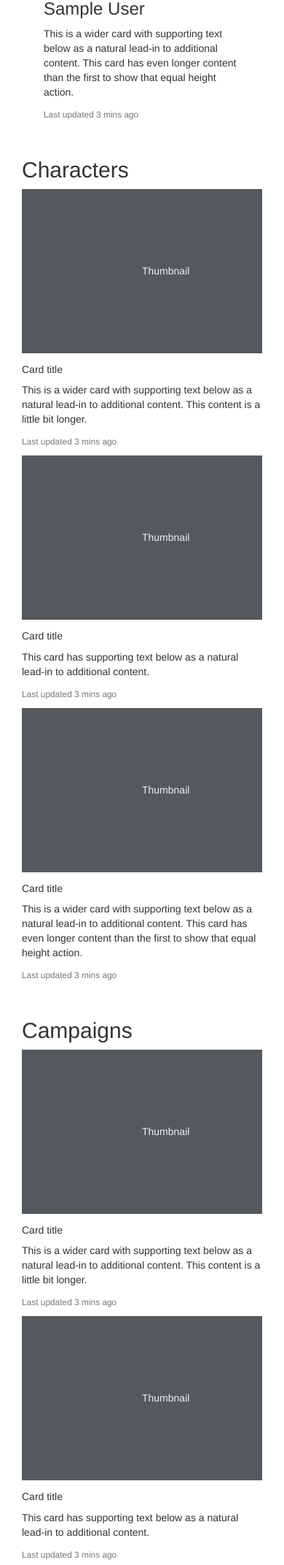
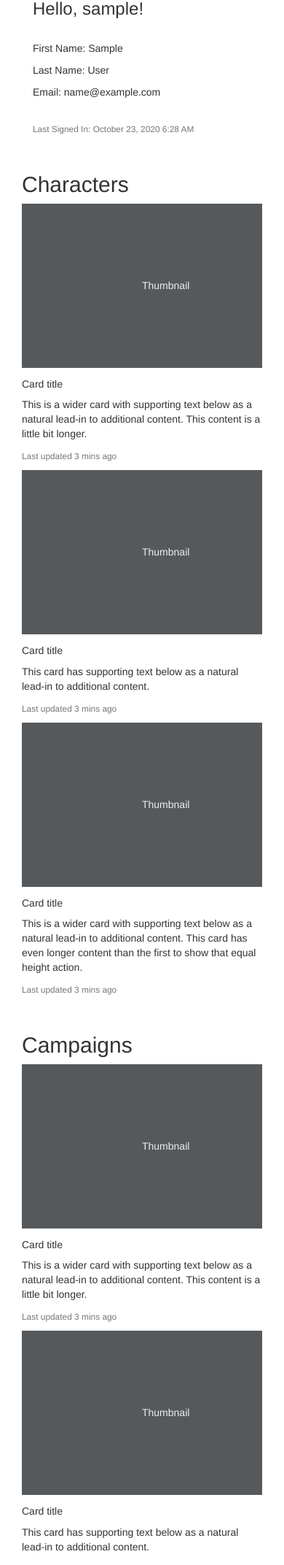
Before and after one commit to wjdavis1/dungeons_unlimited, a Flask app: page / in a window 390 px wide; the page is wider, and only the part inside the window is pictured. Shown: the part 376-2520 px from the top of that part at 73% size. Run offline with Flask 2, Linux system fonts and the light colour scheme; the visitor is signed in with stand-in values (Sample User, id 1); data comes from the database, SQL or seed files in the repository; some libraries are stand-ins or nearby versions.

Commit message:
More User profile page updates, fixed sign in logic

```diff
--- a/app/auth/routes.py
+++ b/app/auth/routes.py
@@ -15,7 +15,7 @@ def login():
     form = LoginForm()
     if form.validate_on_submit():
         user = User.query.filter_by(username=form.username.data).first()
-        if user is None and not user.check_password(form.password.data):
+        if user is None or not user.check_password(form.password.data):
             flash('''Invalid Login Information,
                 Please Verify Your Input and Try Again!''')
             return redirect(url_for('auth.login'))
--- a/app/templates/base.html
+++ b/app/templates/base.html
@@ -12,7 +12,7 @@
 
   {% if current_user.is_authenticated %}
     <div class="d-flex flex-column flex-md-row align-items-center p-3 px-md-4 mb-3 bg-white border-bottom shadow-sm">
-      <h5 class="my-0 mr-md-auto font-weight-normal">Welcome Back, {{ current_user.username }}!</h5>
+      <h5 class="my-0 mr-md-auto font-weight-normal">Dungeons Unlimited</h5>
       <a class="nav-link" href="#">Characters</a>
       <a class="nav-link" href="#">Campaigns</a>
       <a class="nav-link" href="#">Settings</a>
@@ -22,6 +22,7 @@
 {% endblock %}
 
 {% block content %}
+  <div class="container-fluid">
     {% with messages = get_flashed_messages() %}
     {% if messages %}
         {% for message in messages %}
@@ -29,7 +30,6 @@
         {% endfor %}
     {% endif %}
     {% endwith %}
-  <div class="container-fluid">
     {% block app_content %}{% endblock %}
     {% if current_user.is_authenticated %}
       {% block footer %}
@@ -37,5 +37,9 @@
       {% endblock %}
     {% endif%}
   </div>
+{% endblock%}
 
-{% endblock%}
+{% block scripts %}
+  {{ super() }}
+  {{ moment.include_moment() }}
+{% endblock %}
--- a/app/templates/index.html
+++ b/app/templates/index.html
@@ -3,23 +3,44 @@
 {% block app_content %}
 <link rel="stylesheet" href="{{ url_for('static', filename='index.css') }}">
 <div class="container">
-
+<!--
   <div class="container">
+    <div class="media">
+      <img class="mr-3" src="..." alt="Generic placeholder image">
+      <div class="media-body">
+        <h5 class="mt-0">Media heading</h5>
+        Cras sit amet nibh libero, in gravida nulla. Nulla vel metus scelerisque ante sollicitudin. Cras purus odio, vestibulum in vulputate at, tempus viverra turpis. Fusce condimentum nunc ac nisi vulputate fringilla. Donec lacinia congue felis in faucibus.
+      </div>
+    </div>
       <div class="card-deck">
         <div class="card col-6 col-md-4">
           <img class="card-img" src="{{ user.profile_image(32) }}" alt="User Profile">
         </div>
         <div class="card p-3 col-12 col-md-8">
             <div class="card-body">
-              {% if user.first_name is not none or user.last_name is not none %}
-                <h3 class="card-title">{{ user.first_name}} {{ user.last_name}}</h3>
-              {% else %}
-                <h3 class="card-title">{{ user.username}}</h3>
-              {% endif %}
-              <p class="card-text">This is a wider card with supporting text below as a natural lead-in to additional content. This card has even longer content than the first to show that equal height action.</p>
-              <p class="card-text"><small class="text-muted">Last updated 3 mins ago</small></p>
+              <h3 class="card-title">{{ user.username}}</h3>
+              <br>
+              <p class="card-text">First Name: {{ user.first_name}}</p>
+              <p class="card-text">Last Name: {{user.last_name }}</p>
+              <p class="card-text">Email: {{ user.email}}</p>
+              <br>
+              <p class="card-text"><small class="text-muted">Last Signed In: {{ moment(user.last_login).format('LLL') }}</small></p>
             </div>
         </div>
+      </div>
+  </div> -->
+  <div class="container row">
+      <div class="col-6 col-md-4">
+        <img src="{{ user.profile_image(256) }}" class="rounded float-let mr-3" alt="User Profile Image">
+      </div>
+      <div class="col-12 col-md-8">
+        <h3>Hello, {{ user.username }}!</h3>
+        <br>
+        <p>First Name: {{ user.first_name}}</p>
+        <p>Last Name: {{user.last_name }}</p>
+        <p>Email: {{ user.email}}</p>
+        <br>
+        <p><small class="text-muted">Last Signed In: {{ moment(user.last_login).format('LLL') }}</small></p>
       </div>
   </div>
   <br>
```
Lines whose indentation alone changed are shown as unchanged.
